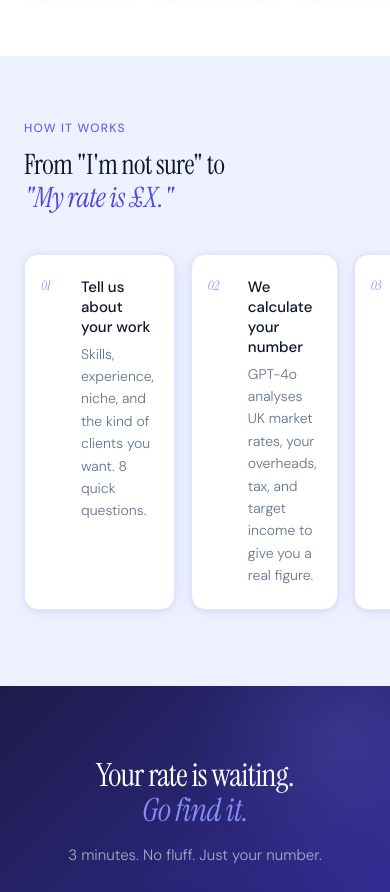
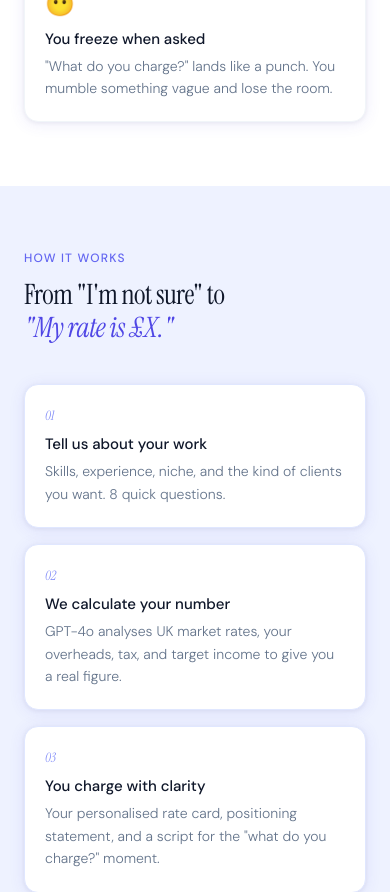
Before and after one commit to claritycost/claritycosts, a React (Vite) app: page / in a window 390 px wide. Shown: the part 1720-2612 px from the top of the page. Built offline with nearby package versions, Linux system fonts and the light colour scheme.

Commit message:
Update Landing.module.css

```diff
--- a/src/pages/Landing.module.css
+++ b/src/pages/Landing.module.css
@@ -409,20 +409,20 @@
   background: var(--white);
   border: 1px solid var(--indigo-100);
   border-radius: var(--radius-md);
-  padding: 22px 20px 22px 56px;
-  margin-bottom: 12px;
+  padding: 22px 20px;
+  margin-bottom: 0;
   position: relative;
   box-shadow: var(--shadow-card);
+  display: flex;
+  flex-direction: column;
 }
 
 .stepNum {
-  position: absolute;
-  left: 16px;
-  top: 22px;
   font-family: var(--font-display);
   font-size: 13px;
   font-style: italic;
   color: var(--indigo-400);
+  margin-bottom: 10px;
 }
 
 .stepTitle {
@@ -520,3 +520,18 @@
   font-size: 12px;
   color: var(--slate-300);
 }
+
+/* ── MOBILE ── */
+@media (max-width: 768px) {
+  .painGrid {
+    grid-template-columns: 1fr;
+  }
+
+  .stepsGrid {
+    grid-template-columns: 1fr;
+  }
+
+  .sectionInner {
+    max-width: 100%;
+  }
+}
```
